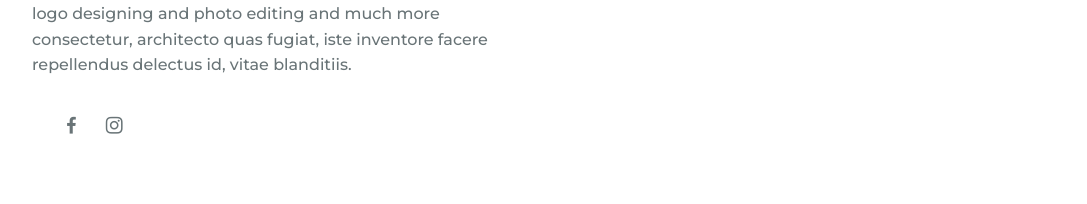
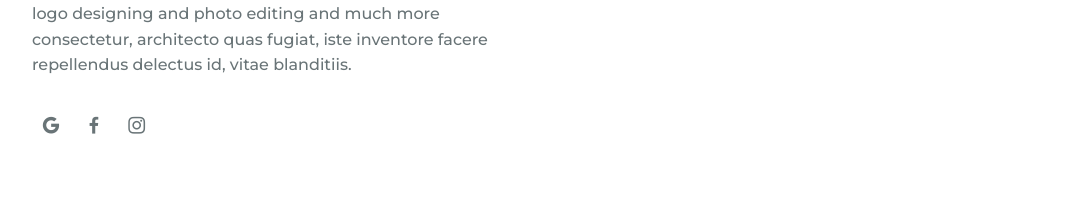
Before and after one commit to YahyaSaadaoui/PORTFOLIO, a plain HTML site: page index.html in a window 1280 px wide. Shown: the part 1066-1270 px from the top of the page, without its empty margins (96-1183 px from the left). Drawn offline with nearby package versions, Linux system fonts and the light colour scheme; files whose address does not match are found by name.

Commit message:
Update index.html

```diff
--- a/index.html
+++ b/index.html
@@ -64,7 +64,7 @@
                             special in seo audit , logo designing and photo editing and much more consectetur, architecto quas fugiat, iste inventore facere repellendus delectus id, vitae blanditiis.</p>
 
                         <div class="about__social">
-                            <a href="#" class="about__social-icon" title="yahyasaadaoui2019@gmail.com"><i class='bx bxl-gmail' ></i></a>
+                            <a href="#" class="about__social-icon" title="yahyasaadaoui2019@gmail.com"><i class='bx bxl-google' ></i></a>
                             <a href="https://web.facebook.com/yahya.saadaoui.509/" class="about__social-icon"><i class='bx bxl-facebook' ></i></a>
                             <a href="https://www.instagram.com/dr_slow72/" class="about__social-icon"><i class='bx bxl-instagram' ></i></a>
                         </div>
```
